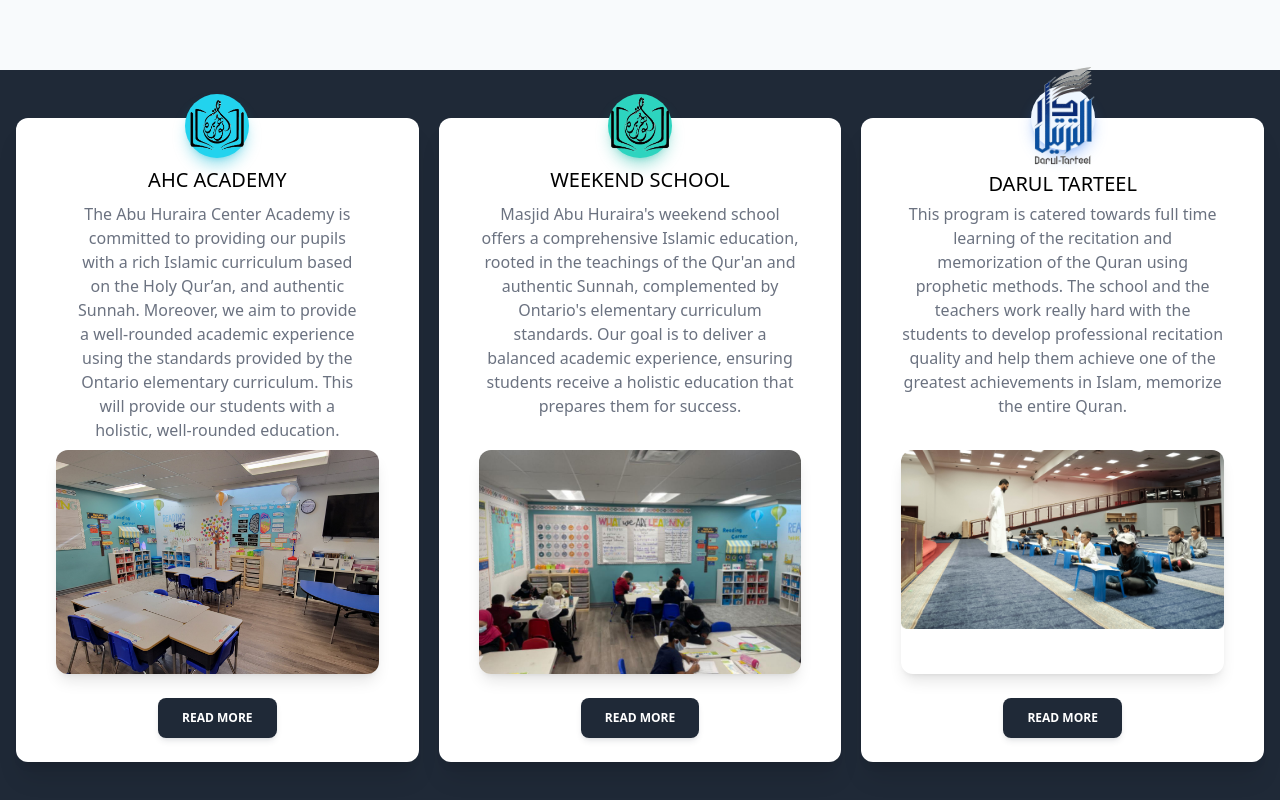
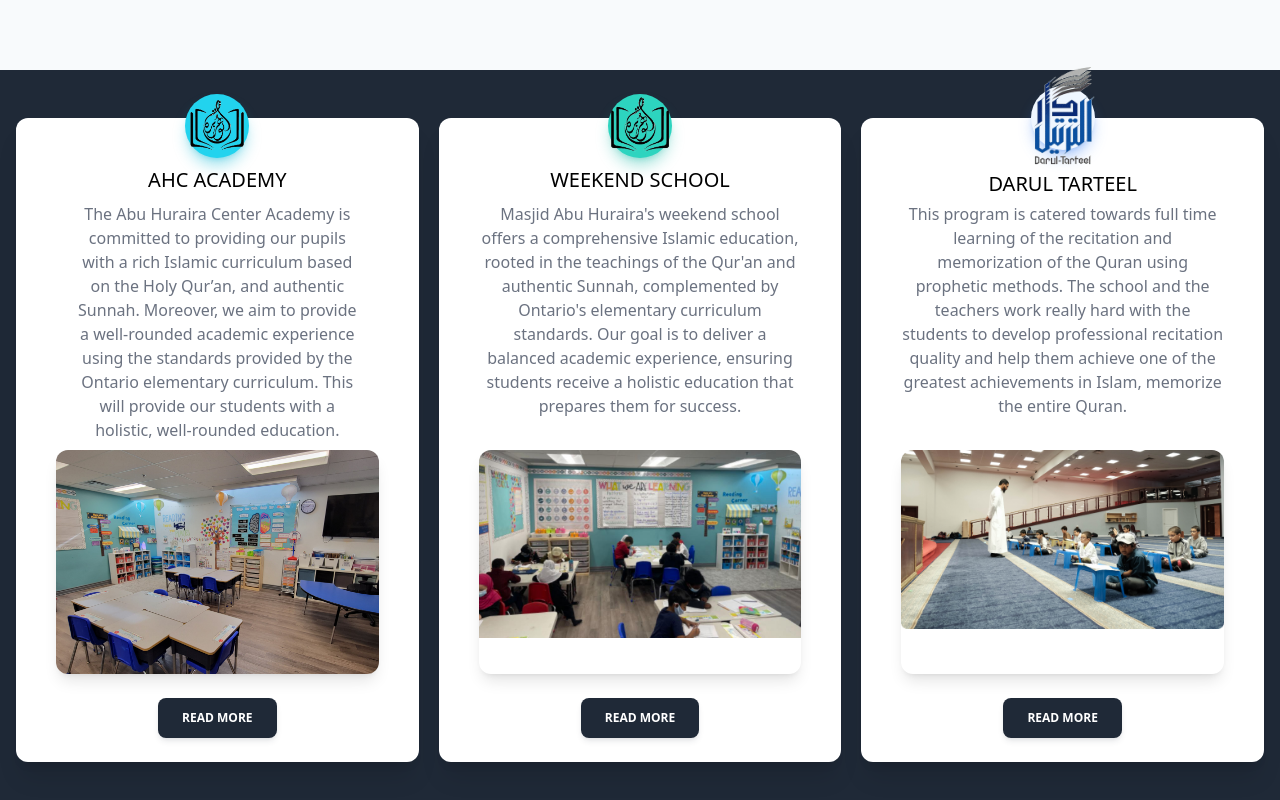
Before and after one commit to git-illite/ahcReact, a React (Create React App) app: page / in a window 1280 px wide. Shown: the part 2619-3419 px from the top of the page. Built offline with nearby package versions, Linux system fonts and the light colour scheme.

Commit message:
adjusted card to show image better on large screen

```diff
--- a/src/Components/Schools.jsx
+++ b/src/Components/Schools.jsx
@@ -55,7 +55,7 @@
             success.
           </p>
           <div class="relative h-56 mx-4 -mt-6 overflow-hidden text-white shadow-lg bg-clip-border rounded-xl bg-blue-gray-500 shadow-blue-gray-500/40">
-            <img src={AHCWe} alt="card-image" />
+            <img src={AHCWe} alt="card-image" className="object-cover h-auto w-176 lg:-translate-y-9"/>
           </div>
           <div class="pt-6">
             <button
```
